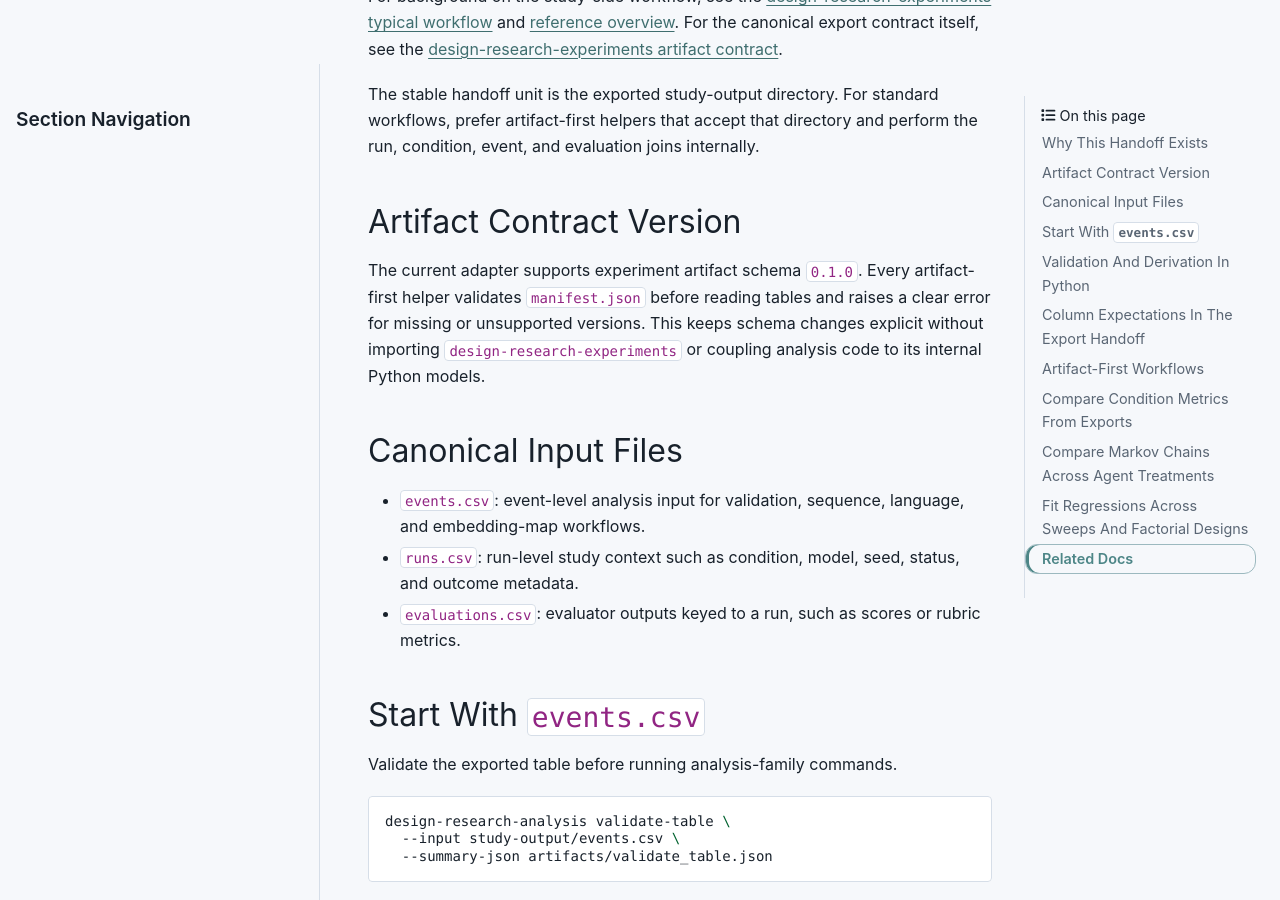
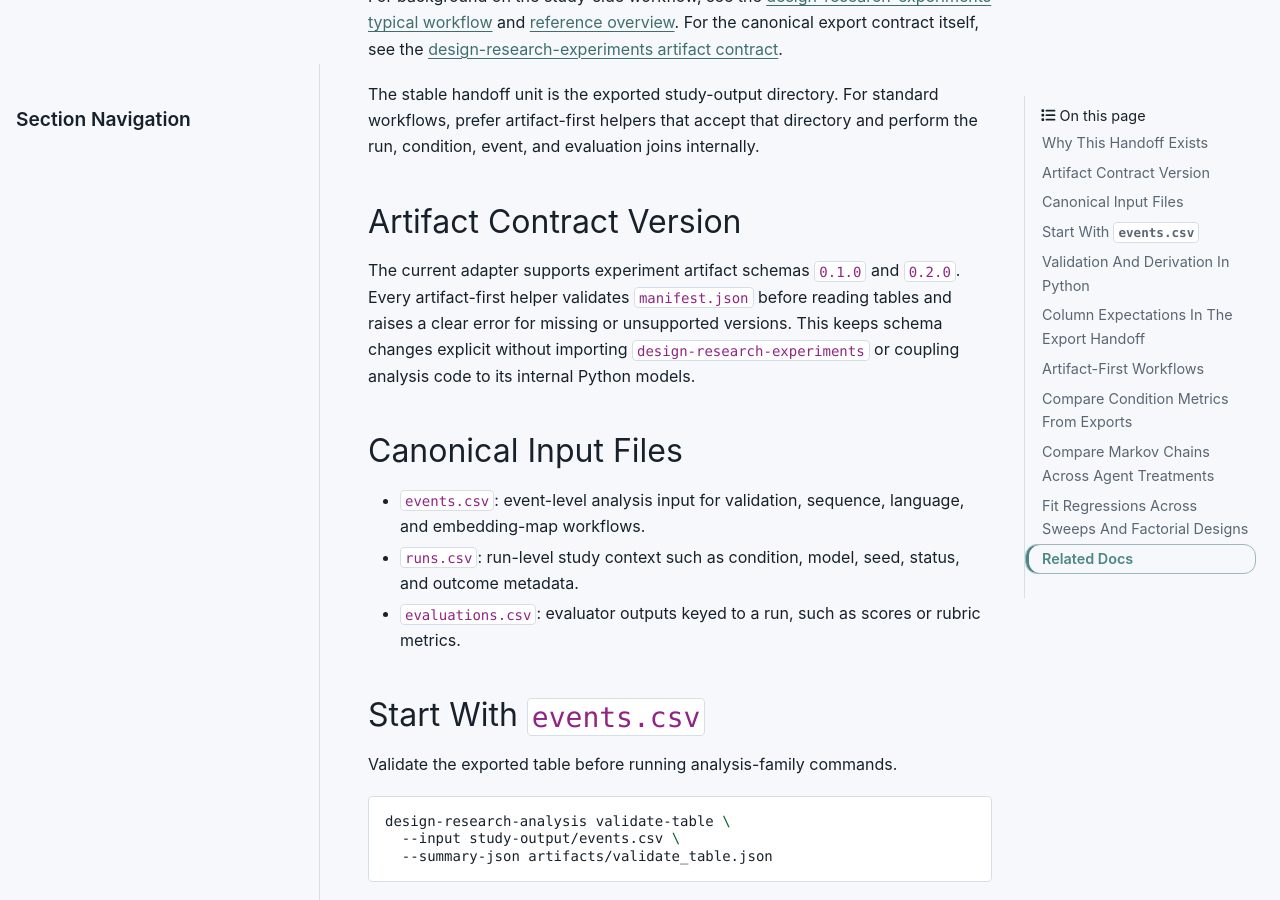
Before and after one commit to cmudrc/design-research-analysis, a Sphinx documentation site: the page built from docs/experiments_handoff.rst, in a window 1280 px wide and 900 px high, scrolled down 619 px. Built offline with Sphinx 7.4.7 and the PyData theme 0.15.4, drawn with Linux system fonts in a browser that asks for light colours.

Commit message:
Fix experiment schema 0.2 compatibility (#47)

```diff
--- a/docs/experiments_handoff.rst
+++ b/docs/experiments_handoff.rst
@@ -30,11 +30,12 @@ the run, condition, event, and evaluation joins internally.
 Artifact Contract Version
 -------------------------
 
-The current adapter supports experiment artifact schema ``0.1.0``. Every
-artifact-first helper validates ``manifest.json`` before reading tables and
-raises a clear error for missing or unsupported versions. This keeps schema
-changes explicit without importing ``design-research-experiments`` or coupling
-analysis code to its internal Python models.
+The current adapter supports experiment artifact schemas ``0.1.0`` and
+``0.2.0``. Every artifact-first helper validates ``manifest.json`` before
+reading tables and raises a clear error for missing or unsupported versions.
+This keeps schema changes explicit without importing
+``design-research-experiments`` or coupling analysis code to its internal
+Python models.
 
 Canonical Input Files
 ---------------------
--- a/pyproject.toml
+++ b/pyproject.toml
@@ -4,7 +4,7 @@ build-backend = "setuptools.build_meta"
 
 [project]
 name = "design-research-analysis"
-version = "0.3.0"
+version = "0.3.1"
 description = "Utilities for design research analysis workflows"
 readme = "README.md"
 requires-python = ">=3.12"
```
Also changed, not shown: 2 other files.
